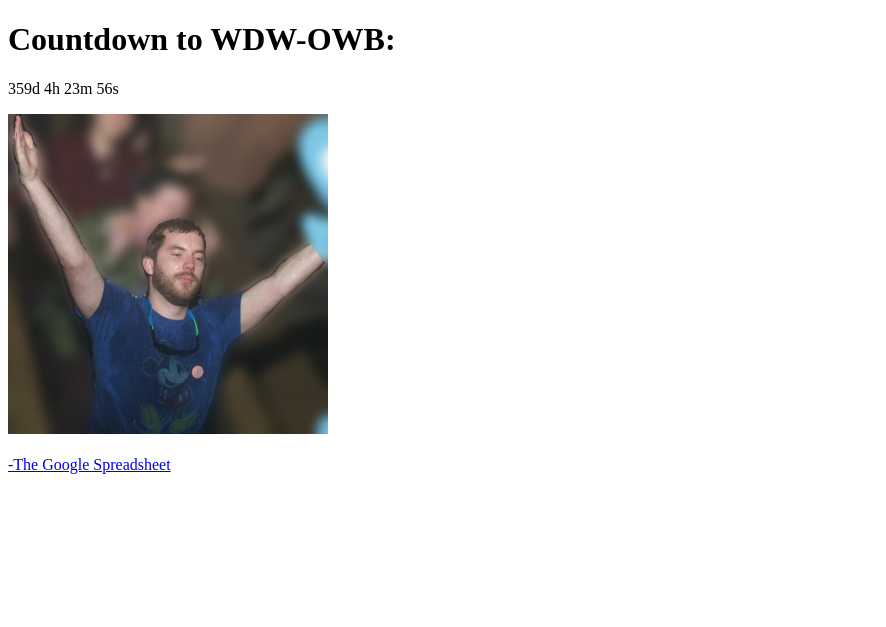
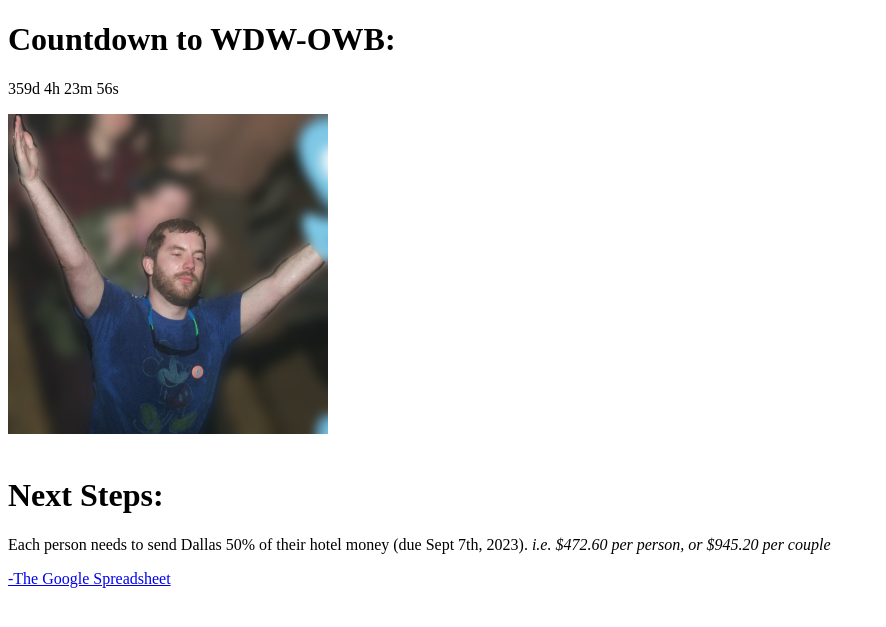
Before and after one commit to dallasodom/wdw2024, a Jekyll site: the page built from index.html, in a window 1280 px wide. Shown: the top 627 px of the page, without its empty margins (0-886 px from the left). Built offline with Jekyll 4.4.1, drawn with Linux system fonts in a browser that asks for light colours.

Commit message:
added next steps

```diff
--- a/index.html
+++ b/index.html
@@ -12,7 +12,13 @@ title: Home
     <img class="mx-auto" src="{{ "/images/tylerSplash.png" | relative_url }}">
   </div>
   <br />
-
+  <div id="nextSteps">
+    <h1>Next Steps:</h1>
+    <p>
+      Each person needs to send Dallas 50% of their hotel money (due Sept 7th, 2023).
+      <i>i.e. $472.60 per person, or $945.20 per couple</i>
+    </p>
+  </div>
   <a class="text-blue-500 no-underline hover:underline hover:text-blue-700 visited:text-purple-600" href="{{ "/the-spreadsheet" | relative_url }}">-The Google Spreadsheet</a>
 </div>
 <script>
```
